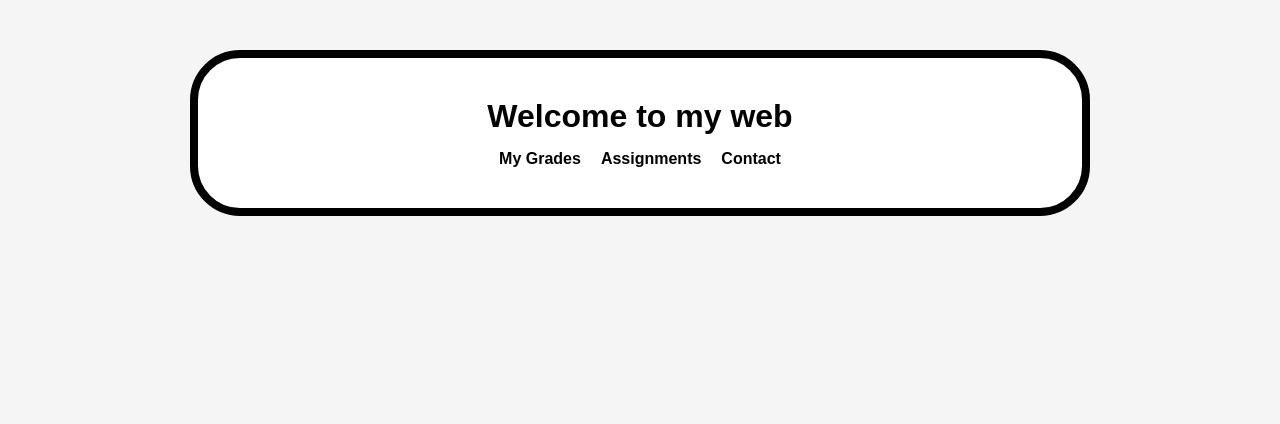
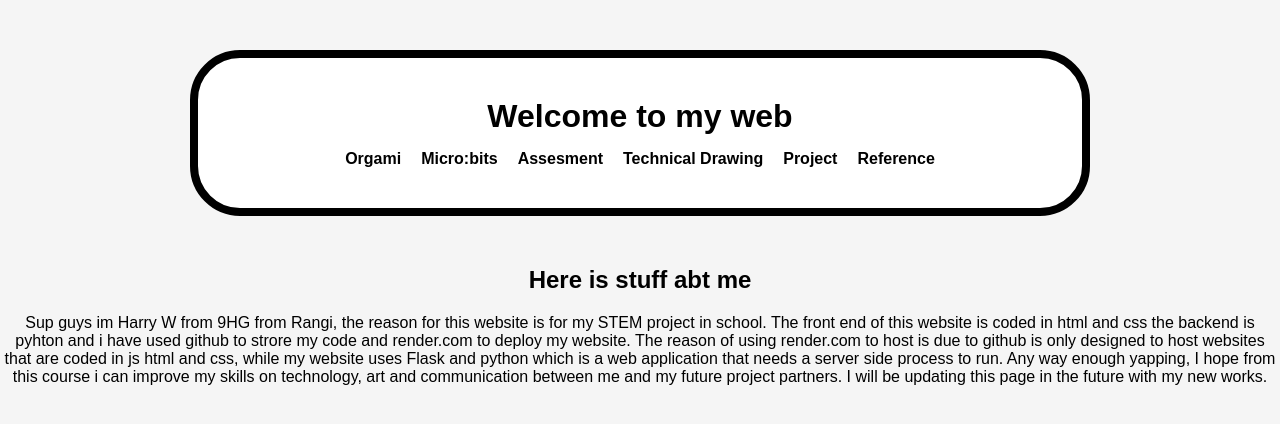
Before and after one commit to HarryW808/STEM, a Flask app: page / in a window 1280 px wide. Shown: the top 424 px of the page. Run offline with Flask 3, Linux system fonts and the light colour scheme.

Commit message:
Adding paragraph and new nav links

```diff
--- a/templates/index.html
+++ b/templates/index.html
@@ -3,7 +3,7 @@
 <head>
     <meta charset="UTF-8">
     <meta name="viewport" content="width=device-width, initial-scale=1.0">
-    <title>My Web</title>
+    <title>Yr 9 STEAM</title>
     <link rel="stylesheet" href="{{ url_for('static', filename='styles.css') }}">
 </head>
 <body>
@@ -11,11 +11,27 @@
         <h1>Welcome to my web</h1>
         <nav>
             <ul>
-                <li><a href="#">My Grades</a></li>
-                <li><a href="#">Assignments</a></li>
-                <li><a href="#">Contact</a></li>
+                <li><a href="#">Orgami</a></li>
+                <li><a href="#">Micro:bits</a></li>
+                <li><a href="#">Assesment</a></li>
+                <li><a href="#">Technical Drawing</a></li>
+                <li><a href="#">Project</a></li>
+                <li><a href="#">Reference</a></li>
             </ul>
         </nav>
     </header>
+    <header class="Info">
+        <h2>Here is stuff abt me</h2>
+        <p>
+            Sup guys im Harry W from 9HG from Rangi, the reason for this website is for my STEM project in school.
+            The front end of this website is coded in html and css the backend is pyhton and i have used github
+            to strore my code and render.com to deploy my website. The reason of using render.com to host is due to
+            github is only designed to host websites that are coded in js html and css, while my website uses
+            Flask and python which is a web application that needs a server side process to run. Any way
+            enough yapping, I hope from this course i can improve my skills on technology, art and communication
+            between me and my future project partners. I will be updating this page in the future with my new works.
+        </p>
+
+    </header>
 </body>
 </html>
```
